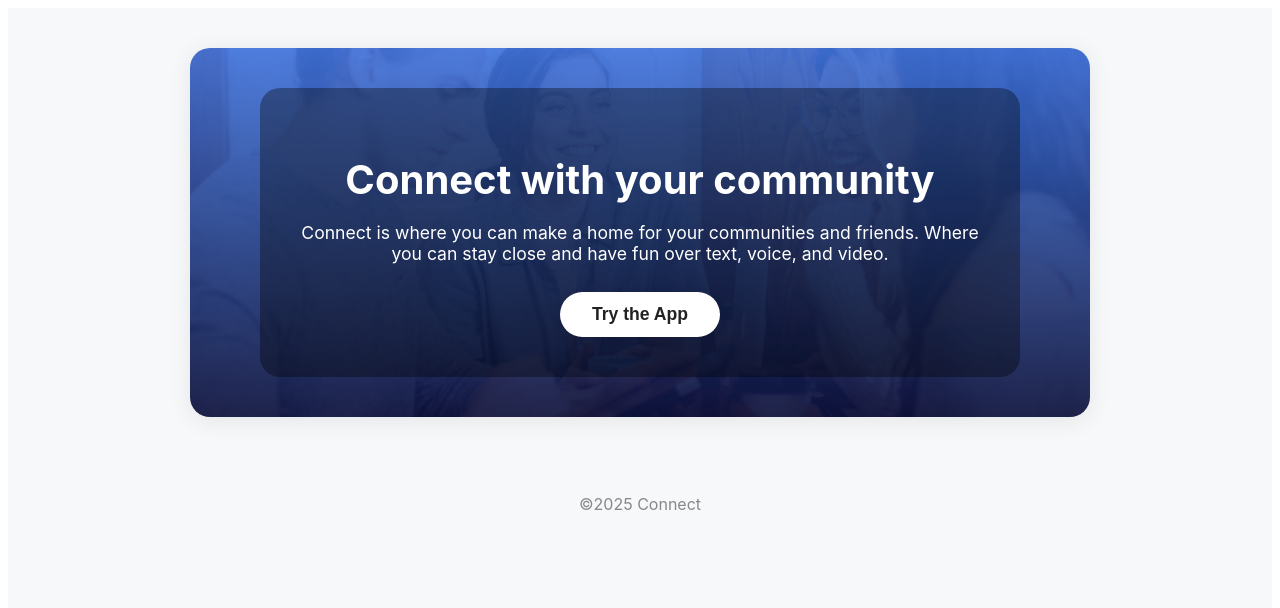
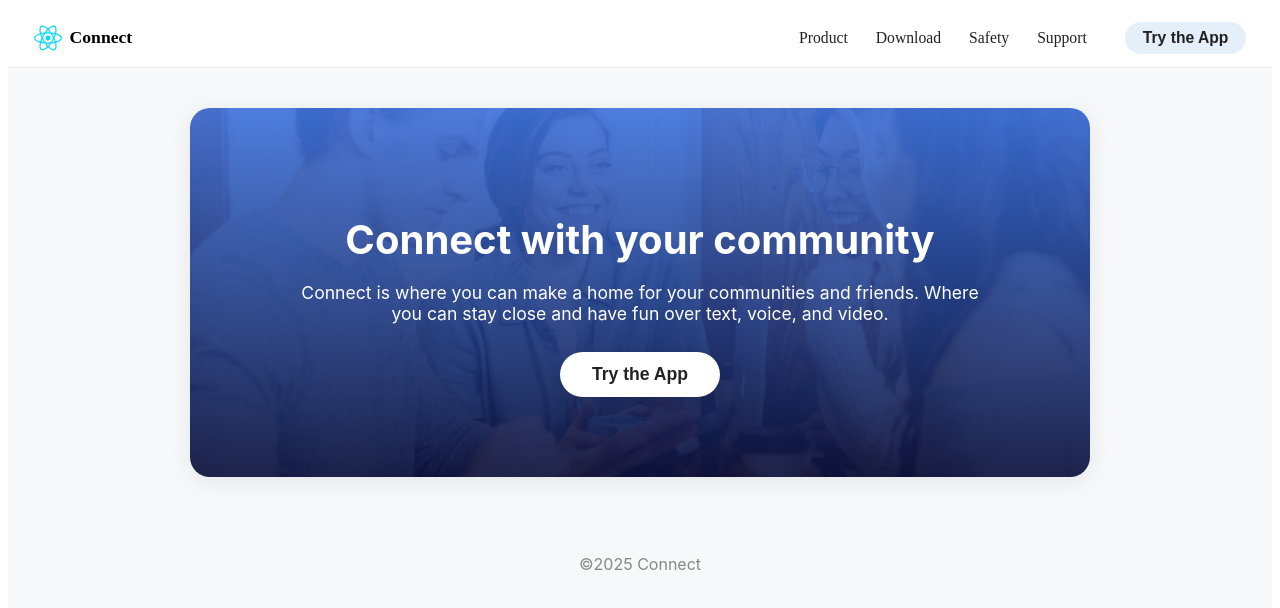
Before and after one commit to eescal01/test-app-chat, a React (Vite) app in the folder cloud-chat-client/: page /Hero in a window 1280 px wide. Shown: the top 608 px of the page. Built offline with nearby package versions, Linux system fonts and the light colour scheme.

Commit message:
[feat] add login

```diff
--- /dev/null
+++ b/cloud-chat-client/src/components/Header.css
@@ -0,0 +1,140 @@
+.header-nav {
+    width: 100%;
+    padding: 0 2vw;
+    height: 60px;
+    background: #fff;
+    display: flex;
+    align-items: center;
+    justify-content: space-between;
+    box-sizing: border-box;
+    border-bottom: 1px solid #f0f0f0;
+    position: relative;
+    z-index: 10;
+  }
+
+  .nav-logo {
+    display: flex;
+    align-items: center;
+    font-weight: 700;
+    font-size: 1.1rem;
+    gap: 8px;
+  }
+
+  .nav-logo img {
+    width: 28px;
+    height: 28px;
+  }
+
+  .nav-links {
+    display: flex;
+    align-items: center;
+    gap: 28px;
+  }
+
+  .nav-links a {
+    color: #222;
+    text-decoration: none;
+    font-size: 0.98rem;
+    font-weight: 500;
+    transition: color 0.2s;
+  }
+
+  .nav-links a:hover {
+    color: #0077ff;
+  }
+
+  .nav-btn {
+    background: #e5effa;
+    color: #222;
+    border: none;
+    border-radius: 18px;
+    padding: 7px 18px;
+    font-size: 0.98rem;
+    font-weight: 600;
+    margin-left: 10px;
+    cursor: pointer;
+    transition: background 0.2s, color 0.2s;
+  }
+
+  .nav-btn:hover {
+    background: #b3d4fc;
+    color: #111;
+  }
+
+  /* Responsive: menú hamburguesa */
+  .nav-toggle,
+  .nav-mobile,
+  .nav-toggle-label {
+    display: none;
+  }
+
+  @media (max-width: 700px) {
+    .nav-links {
+      display: none;
+    }
+    .nav-toggle {
+      display: block;
+      position: absolute;
+      right: 18px;
+      top: 18px;
+      width: 32px;
+      height: 32px;
+      opacity: 0;
+      z-index: 20;
+      cursor: pointer;
+    }
+    .nav-toggle-label {
+      display: flex;
+      flex-direction: column;
+      justify-content: center;
+      align-items: center;
+      position: absolute;
+      right: 18px;
+      top: 18px;
+      width: 32px;
+      height: 32px;
+      cursor: pointer;
+      z-index: 21;
+    }
+    .nav-toggle-label span,
+    .nav-toggle-label span::before,
+    .nav-toggle-label span::after {
+      display: block;
+      background: #222;
+      height: 3px;
+      width: 22px;
+      border-radius: 2px;
+      position: relative;
+      transition: all 0.3s;
+    }
+    .nav-toggle-label span::before,
+    .nav-toggle-label span::after {
+      content: '';
+      position: absolute;
+    }
+    .nav-toggle-label span::before {
+      top: -7px;
+    }
+    .nav-toggle-label span::after {
+      top: 7px;
+    }
+    .nav-mobile {
+      display: flex;
+      flex-direction: column;
+      align-items: flex-end;
+      position: absolute;
+      top: 60px;
+      right: 0;
+      background: #fff;
+      width: 100vw;
+      box-shadow: 0 4px 24px rgba(0,0,0,0.08);
+      padding: 18px 24px;
+      gap: 18px;
+      z-index: 19;
+      transform: translateY(-120%);
+      transition: transform 0.3s;
+    }
+    .nav-toggle:checked ~ .nav-mobile {
+      transform: translateY(0);
+    }
+  }
--- /dev/null
+++ b/cloud-chat-client/src/components/Header.jsx
@@ -0,0 +1,33 @@
+import React from "react";
+import logo from "../assets/react.svg";
+import "./Header.css";
+
+const HeaderNav = () => (
+  <header className="header-nav">
+    <div className="nav-logo">
+      <img src={logo} alt="Logo" />
+      <span>Connect</span>
+    </div>
+    <nav className="nav-links">
+      <a href="#">Product</a>
+      <a href="#">Download</a>
+      <a href="#">Safety</a>
+      <a href="#">Support</a>
+      <button className="nav-btn">Try the App</button>
+    </nav>
+    {/* Menú hamburguesa para móviles */}
+    <input type="checkbox" id="nav-toggle" className="nav-toggle" />
+    <label htmlFor="nav-toggle" className="nav-toggle-label">
+      <span></span>
+    </label>
+    <div className="nav-mobile">
+      <a href="#">Product</a>
+      <a href="#">Download</a>
+      <a href="#">Safety</a>
+      <a href="#">Support</a>
+      <button className="nav-btn">Try the App</button>
+    </div>
+  </header>
+);
+
+export default HeaderNav;
--- a/cloud-chat-client/src/components/Hero.css
+++ b/cloud-chat-client/src/components/Hero.css
@@ -23,8 +23,6 @@
   }
 
   .hero-content {
-    background: rgba(0,0,0,0.35);
-    border-radius: 20px;
     padding: 40px 30px;
     color: #fff;
     text-align: center;
--- a/cloud-chat-client/src/components/Hero.jsx
+++ b/cloud-chat-client/src/components/Hero.jsx
@@ -1,29 +1,42 @@
 import React from "react";
 import assets from "../assets/assets";
 import "./Hero.css";
+import HeaderNav from "./Header";
 
 const CommunityHero = () => (
+  <>
+    <HeaderNav />
     <div className="hero-container">
-    <div className="hero-background" style={{ backgroundImage: `url(${assets.background})` }}>
+      <div
+        className="hero-background"
+        style={{ backgroundImage: `url(${assets.background})` }}
+      >
         <div className="hero-content">
           <h1>Connect with your community</h1>
           <p>
-          Connect is where you can make a home for your communities and friends. Where you can stay close and have fun over text, voice, and video.
+            Connect is where you can make a home for your communities and
+            friends. Where you can stay close and have fun over text, voice, and
+            video.
           </p>
           <button className="hero-btn">Try the App</button>
         </div>
       </div>
       <footer className="hero-footer">
         <div className="hero-socials">
-        <a href="#"><i className="fa-brands fa-twitter"></i></a>
-        <a href="#"><i className="fa-brands fa-instagram"></i></a>
-        <a href="#"><i className="fa-brands fa-facebook"></i></a>
+          <a href="#">
+            <i className="fa-brands fa-twitter"></i>
+          </a>
+          <a href="#">
+            <i className="fa-brands fa-instagram"></i>
+          </a>
+          <a href="#">
+            <i className="fa-brands fa-facebook"></i>
+          </a>
         </div>
-      <div className="hero-copyright">
-        ©2025 Connect
-      </div>
+        <div className="hero-copyright">©2025 Connect</div>
       </footer>
     </div>
+  </>
 );
 
 export default CommunityHero;
```
Lines whose indentation alone changed are shown as unchanged.
